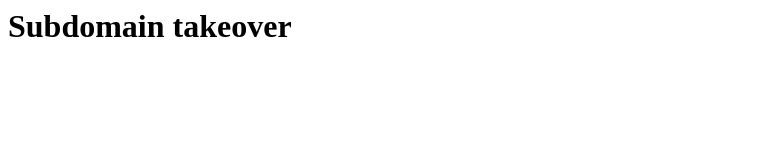
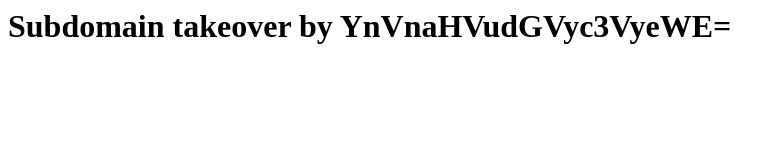
Before and after one commit to bughuntersurya/github, a plain HTML site: page index.html in a window 1280 px wide. Shown: the whole page, without its empty margins (0-784 px from the left). Drawn offline with Linux system fonts and the light colour scheme.

Commit message:
Update index.html

```diff
--- a/index.html
+++ b/index.html
@@ -1 +1 @@
-<h1>Subdomain takeover</h1>
+<h1>Subdomain takeover by YnVnaHVudGVyc3VyeWE=</h1>
```
